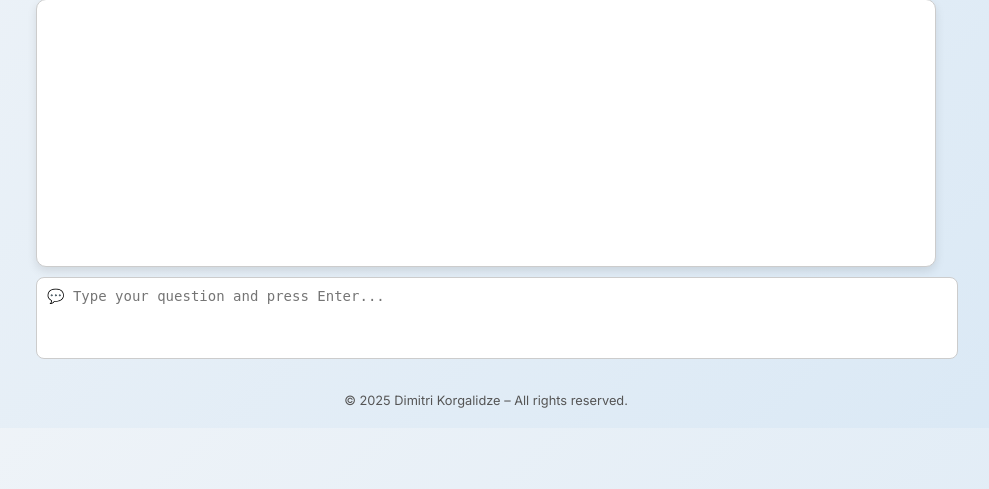
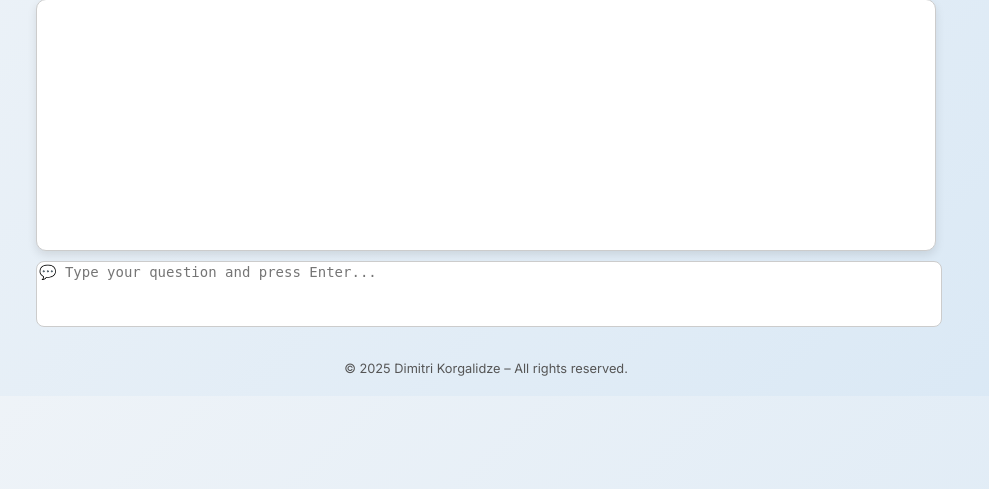
Before and after one commit to bosingva/my_ai_assistant, a FastAPI app: page / in a window 1280 px wide. Shown: the part 311-800 px from the top of the page, without its empty margins (154-1143 px from the left). Run offline with FastAPI, Linux system fonts and the light colour scheme.

Commit message:
update index.html

```diff
--- a/container/templates/index.html
+++ b/container/templates/index.html
@@ -75,7 +75,6 @@
       background: #ffffff; /* stays white */
       border-radius: 10px;
       box-shadow: 0 4px 10px rgba(0,0,0,0.1);
-      padding: 8px;
     }
     .bot, .user {
       background: transparent; /* no grey, no bubbles */
@@ -90,7 +89,6 @@
       width: 100%;
       height: 60px;
       font-size: 14px;
-      padding: 10px;
       border-radius: 8px;
       border: 1px solid #ccc;
       resize: none;
```
